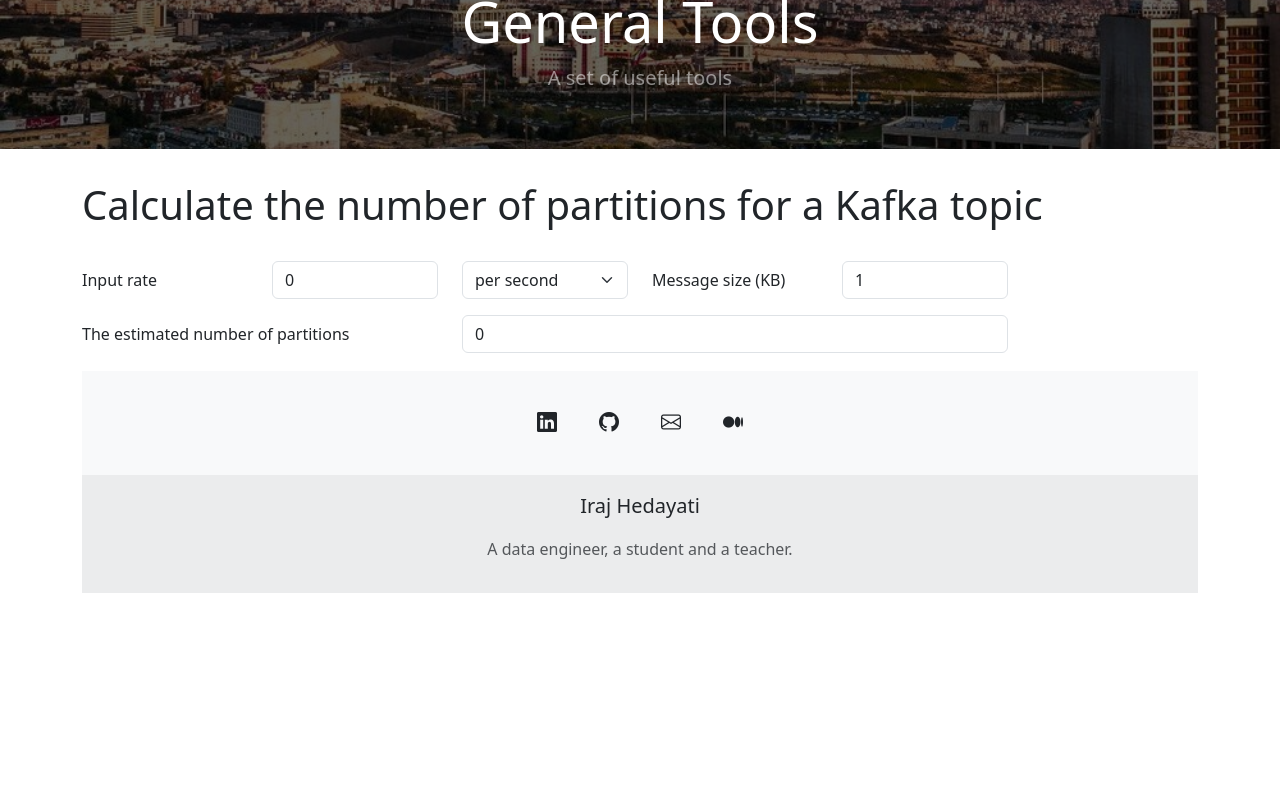
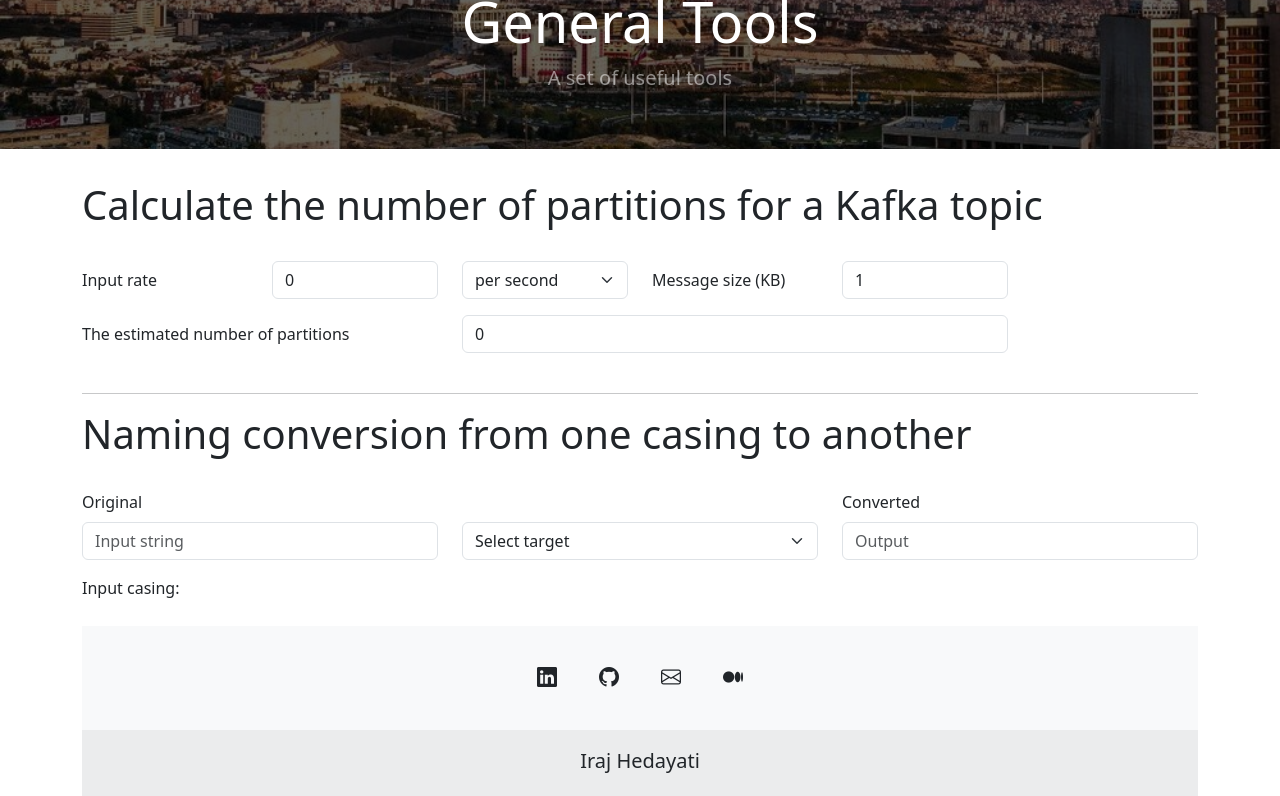
Before and after one commit to irajhedayati/data-engineering, a Vue app in the folder dataedu-fe/: page /tools in a window 1280 px wide. Shown: the part 407-1203 px from the top of the page. Before the commit the page ends 1000 px from the top, so only its background shows below. Built offline with nearby package versions, Linux system fonts and the light colour scheme.

Commit message:
Added casing conversion

```diff
--- /dev/null
+++ b/dataedu-fe/src/components/CasingConversion.vue
@@ -0,0 +1,112 @@
+<template>
+  <form>
+    <div class="row">
+      <div class="col-4">
+        <div class="mb-3">
+          <label class="form-label" for="inputCasingConverted">Original</label>
+          <input id="inputCasingOriginal" v-model="input" class="form-control" placeholder="Input string" type="text">
+        </div>
+      </div>
+      <div class="col-4">
+        <div class="mb-3">
+          <label class="form-label" for="inputCasingConverted">&nbsp;</label>
+          <select id="inputCasingTarget" v-model="target" class="form-select" name="unit">
+            <option value="">Select target</option>
+            <option>UpperCaseCamelCase</option>
+            <option>lowerCaseCamelCase</option>
+            <option>kebab-case</option>
+            <option>snake_case</option>
+          </select>
+        </div>
+      </div>
+      <div class="col-4">
+        <div class="mb-3">
+          <label class="form-label" for="inputCasingConverted">Converted</label>
+          <input id="inputCasingConverted" class="form-control" placeholder="Output" type="text" v-model="converted">
+        </div>
+      </div>
+    </div>
+    <div class="row-cols-2">
+      Input casing: {{ inputCasing }}
+    </div>
+  </form>
+</template>
+<script>
+export default {
+  data () {
+    return {
+      input: '',
+      target: ''
+    }
+  },
+  computed: {
+    inputCasing () {
+      if (this.input.match('^([A-Z][a-z0-9]+)+$')) {
+        return 'UpperCaseCamelCase'
+      } else if (this.input.match('^([a-z0-9]+)([A-Z][a-z0-9]+)*$')) {
+        return 'lowerCaseCamelCase'
+      } else if (this.input.match('^([a-z0-9\\-]+)$')) {
+        return 'kebab-case'
+      } else if (this.input.match('^([a-z0-9_]+)$')) {
+        return 'snake_case'
+      } else {
+        return ''
+      }
+    },
+    converted () {
+      if (this.inputCasing === this.target) {
+        return this.input
+      } else {
+        switch (this.inputCasing + '-' + this.target) {
+          case 'UpperCaseCamelCase-kebab-case':
+            return this.camelCaseToKebabCase(this.input)
+          case 'UpperCaseCamelCase-lowerCaseCamelCase':
+            return this.upperCamelCaseToLowerCamelCase(this.input)
+          case 'UpperCaseCamelCase-snake_case':
+            return this.camelCaseToSnakeCase(this.upperCamelCaseToLowerCamelCase(this.input))
+          case 'lowerCaseCamelCase-kebab-case':
+            return this.camelCaseToKebabCase(this.input)
+          case 'lowerCaseCamelCase-UpperCaseCamelCase':
+            return this.lowerCamelCaseToUpperCamelCase(this.input)
+          case 'lowerCaseCamelCase-snake_case':
+            return this.camelCaseToSnakeCase(this.input)
+          case 'kebab-case-UpperCaseCamelCase':
+            return this.lowerCamelCaseToUpperCamelCase(this.kebabCaseToCamelCase(this.input))
+          case 'kebab-case-lowerCaseCamelCase':
+            return this.kebabCaseToCamelCase(this.input)
+          case 'kebab-case-snake_case':
+            return this.camelCaseToSnakeCase(this.kebabCaseToCamelCase(this.input))
+          case 'snake_case-UpperCaseCamelCase':
+            return this.lowerCamelCaseToUpperCamelCase(this.snakeCaseToCamelCase(this.input))
+          case 'snake_case-lowerCaseCamelCase':
+            return this.snakeCaseToCamelCase(this.input)
+          case 'snake_case-kebab-case':
+            return this.camelCaseToKebabCase(this.snakeCaseToCamelCase(this.input))
+          default:
+            return ''
+        }
+      }
+    }
+  },
+  methods: {
+    camelCaseToKebabCase (str) {
+      return str.replace(/([a-z0-9])([A-Z])/g, '$1-$2').toLowerCase()
+    },
+    kebabCaseToCamelCase (str) {
+      return str.replace(/-./g, m => m.toUpperCase()[1])
+    },
+    lowerCamelCaseToUpperCamelCase (str) {
+      return str.charAt(0).toUpperCase() + str.slice(1)
+    },
+    upperCamelCaseToLowerCamelCase (str) {
+      return str.charAt(0).toLowerCase() + str.slice(1)
+    },
+    camelCaseToSnakeCase (str) {
+      return str.replace(/[A-Z]/g, letter => `_${letter.toLowerCase()}`)
+    },
+    snakeCaseToCamelCase (str) {
+      return str.replace(/(_\w)/g, k => k[1].toUpperCase())
+    }
+  }
+}
+</script>
--- a/dataedu-fe/src/views/ToolsView.vue
+++ b/dataedu-fe/src/views/ToolsView.vue
@@ -6,6 +6,7 @@
         <div class="row mb-4">
           <h1>Calculate the number of partitions for a Kafka topic</h1>
         </div>
+        <div class="row mb-4">
           <form>
             <div class="row mb-3">
               <label class="col-sm-2 col-form-label" for="rate">Input rate</label>
@@ -34,12 +35,19 @@
             </div>
           </form>
         </div>
+        <hr />
+        <div class="row mb-4">
+          <h1>Naming conversion from one casing to another</h1>
+        </div>
+        <div class="row mb-4"><casing-conversion /></div>
+      </div>
     </div>
   </section>
 </template>
 
 <script>
 import Banner from '@/components/Banner.vue'
+import CasingConversion from '@/components/CasingConversion.vue'
 
 export default {
   data () {
@@ -54,6 +62,6 @@ export default {
       return Math.ceil(this.rate * this.unit * this.messageSizeKB / 1024)
     }
   },
-  components: { Banner }
+  components: { CasingConversion, Banner }
 }
 </script>
```
Lines whose indentation alone changed are shown as unchanged.
